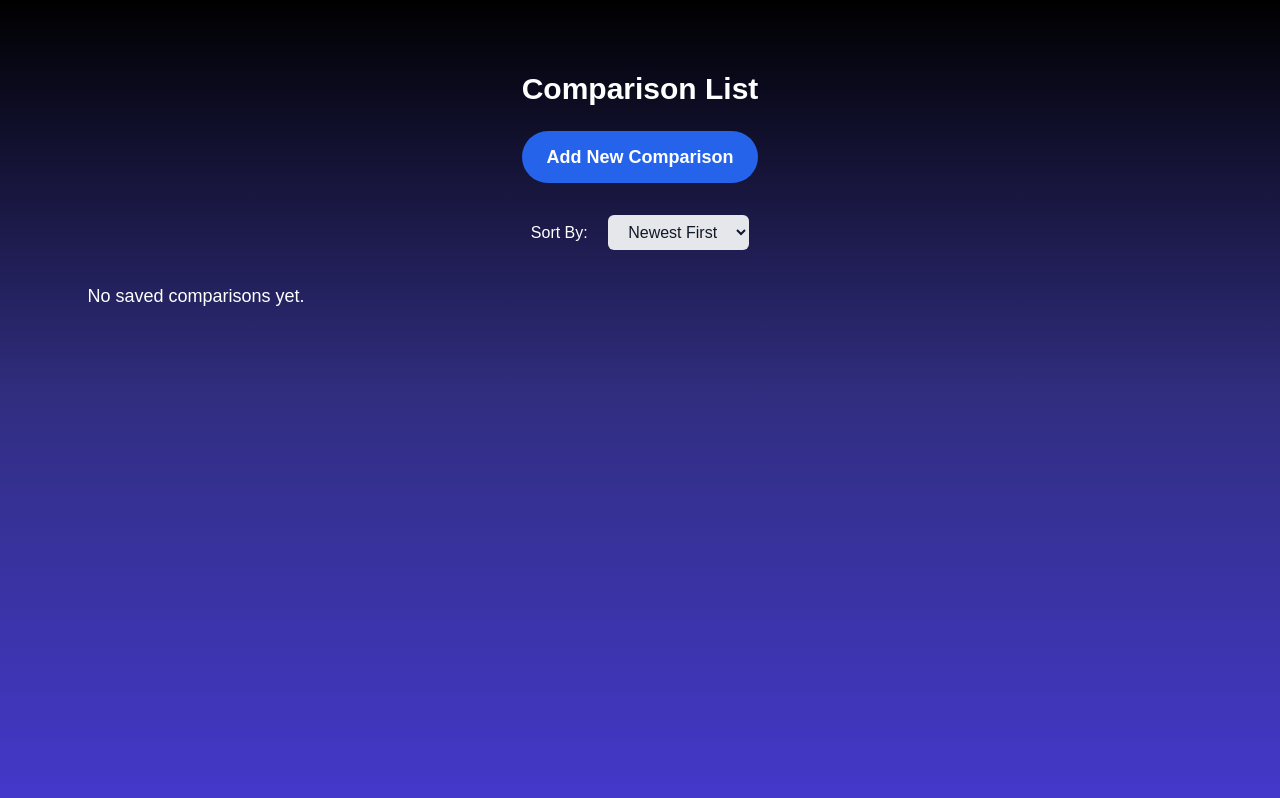
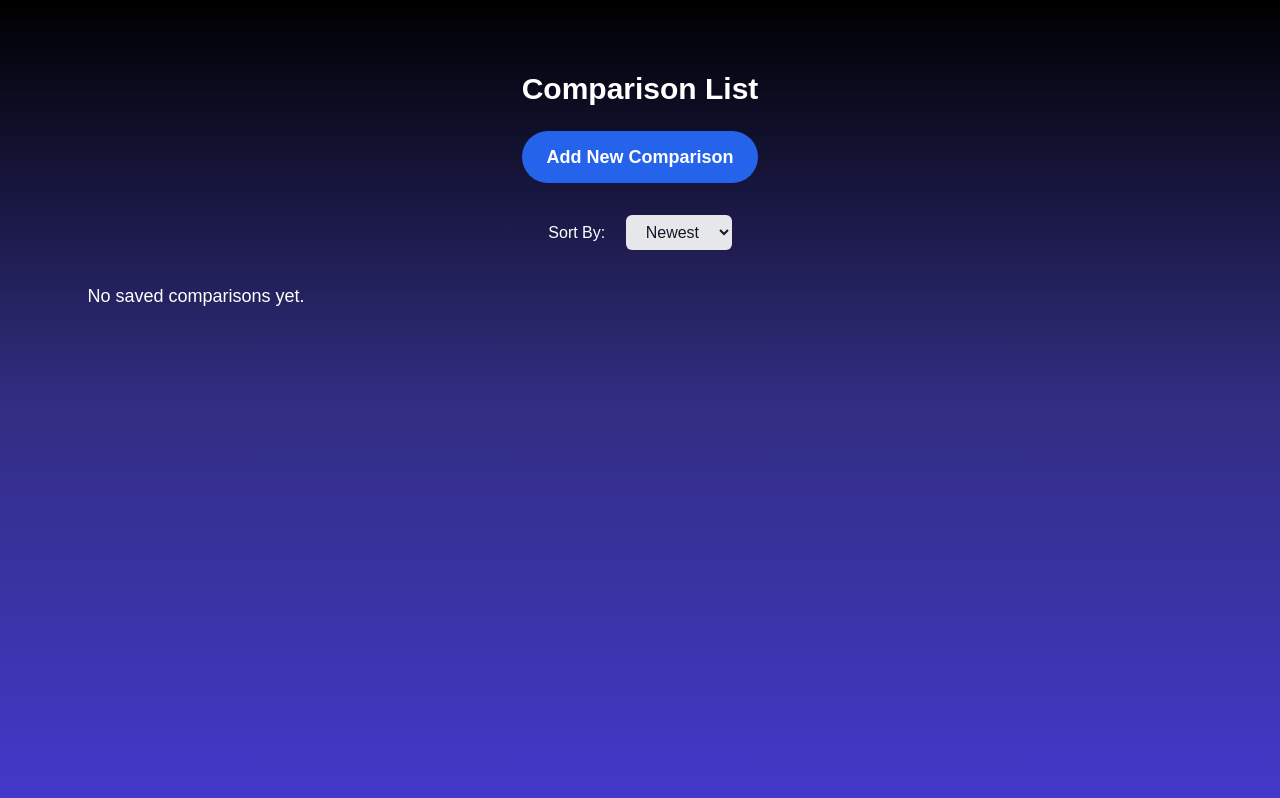
Before and after one commit to CarXpert/Car-Xpert, a Django app: page /comparecars/list-comparisons/ in a window 1280 px wide. Shown: the part 98-896 px from the top of the page. Run offline with Django 5.2, Linux system fonts and the light colour scheme; the visitor is signed in with stand-in values (Sample User, id 1); data that the repository does not hold is empty; some libraries are stand-ins or nearby versions.

Commit message:
edit compare_list.html

```diff
--- a/comparecars/templates/compare_list.html
+++ b/comparecars/templates/compare_list.html
@@ -15,8 +15,8 @@
     <div class="text-center mb-8">
         <label for="sort-order" class="mr-4">Sort By:</label>
         <select id="sort-order" class="px-4 py-2 rounded-md bg-gray-200 text-gray-900" onchange="sortComparisons()">
-            <option value="newest" {% if sort_order == 'newest' %}selected{% endif %}>Newest First</option>
-            <option value="oldest" {% if sort_order == 'oldest' %}selected{% endif %}>Oldest First</option>
+            <option value="newest" {% if sort_order == 'newest' %}selected{% endif %}>Newest</option>
+            <option value="oldest" {% if sort_order == 'oldest' %}selected{% endif %}>Oldest</option>
         </select>
     </div>
     <!-- Comparison List -->
```
